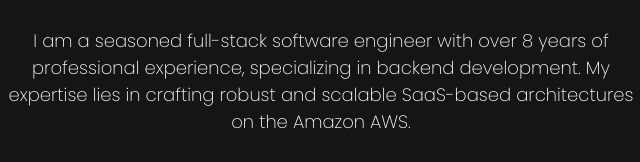
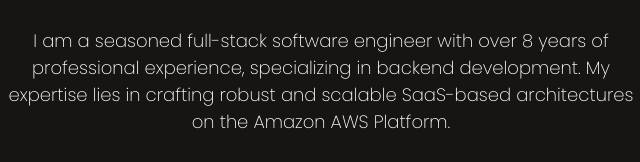
Before and after one commit to raguldavid1999/MyPortfolio, a plain HTML site: page index.html in a window 1280 px wide. Shown: the part 538-700 px from the top of the page, 319-959 px from the left. Drawn offline with nearby package versions, Linux system fonts and the light colour scheme; files whose address does not match are found by name.

Commit message:
platform

```diff
--- a/index.html
+++ b/index.html
@@ -44,7 +44,7 @@
           I am a seasoned full-stack software engineer with over 8 years of
           professional experience, specializing in backend development. My
           expertise lies in crafting robust and scalable SaaS-based
-          architectures on the Amazon AWS.
+          architectures on the Amazon AWS Platform.
         </p>
         <div class="get-touch-btn-div">
           <button type="button" class="btn touch-btn">Get In Touch</button
```
